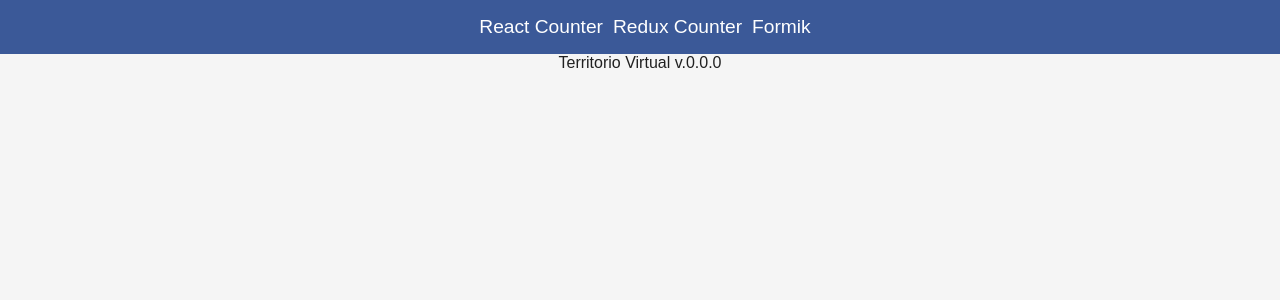
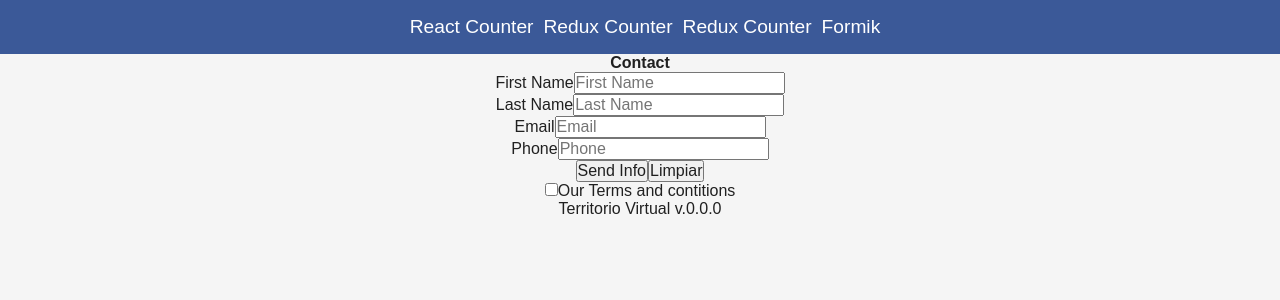
Before and after one commit to hackdante/basicReactInstall, a React (Create React App) app: page /test/basic-form in a window 1280 px wide. Shown: the top 300 px of the page. Built offline with nearby package versions, Linux system fonts and the light colour scheme.

Commit message:
After formik install

```diff
--- a/package.json
+++ b/package.json
@@ -12,6 +12,7 @@
     "@types/react": "^18.0.17",
     "@types/react-dom": "^18.0.6",
     "firebase": "^9.9.3",
+    "formik": "^2.2.9",
     "gsap": "^3.11.0",
     "react": "^18.2.0",
     "react-dom": "^18.2.0",
--- a/src/App.tsx
+++ b/src/App.tsx
@@ -6,6 +6,7 @@ import { Navbar } from "./components/globals/navbar/Navbar";
 import { Footer } from "./components/globals/footer/Footer";
 import { SimpleCounter } from "./components/TEST/simpleCounter/SimpleCounter";
 import { Contact } from "./components/forms/contact/Contact";
+import { Formik } from "./components/forms/formik/Formik";
 
 function App() {
   return (
@@ -16,7 +17,8 @@ function App() {
         <Route path="/" element={<Home />} />
         <Route path="test/counter" element={<CounterComponent />} />
         <Route path="test/simple-counter" element={<SimpleCounter />} />
-        <Route path="test/formik" element={<Contact />} />
+        <Route path="test/basic-form" element={<Contact />} />
+        <Route path="test/formik" element={<Formik />} />
       </Routes>
       <Footer />
     </div>
--- a/src/components/forms/contact/Contact.tsx
+++ b/src/components/forms/contact/Contact.tsx
@@ -1,5 +1,90 @@
+import { ChangeEvent, FormEvent, useState } from "react";
+import { useForm } from "../../../hooks/forms/useForm";
+
 export const Contact = () => {
+  const [politicsTerms, setPoliticsTerms] = useState<boolean>(false);
+  const { firstName, lastName, email, phone, onChangeForm, resetForm } = useForm({
+    firstName: "",
+    lastName: "",
+    phone: "",
+    email: "",
+  });
+
+  const onSubmitForm = (e: FormEvent<HTMLFormElement>) => {
+    e.preventDefault();
+    console.log(e.target);
+  };
+
+  const onCheckTerms = (e: ChangeEvent<HTMLInputElement>) => {
+    setPoliticsTerms(!politicsTerms);
+    console.log(e.target.checked);
+    console.log(e.target.value);
+  };
+
   return (
-    <div>Contact</div>
-  )
-}
+    <div className="form">
+      <h2>Contact</h2>
+      <form className="form" noValidate onSubmit={onSubmitForm}>
+        <div className="formContainer">
+          <div className="form-item">
+            <label className="formLabel">First Name</label>
+            <input
+              type="text"
+              name="firstName"
+              placeholder="First Name"
+              value={firstName}
+              onChange={onChangeForm}
+            />
+          </div>
+
+          <div className="form-item">
+            <label className="formLabel">Last Name</label>
+            <input
+              type="text"
+              name="lastName"
+              placeholder="Last Name"
+              value={lastName}
+              onChange={onChangeForm}
+            />
+          </div>
+          <div className="form-item">
+            <label className="formLabel">Email</label>
+            <input
+              type="email"
+              name="email"
+              placeholder="Email"
+              value={email}
+              onChange={onChangeForm}
+            />
+          </div>
+
+          <div className="form-item">
+            <label className="formLabel">Phone</label>
+            <input
+              type="tel"
+              name="phone"
+              placeholder="Phone"
+              value={phone}
+              onChange={onChangeForm}
+            />
+          </div>
+
+          <div className="form-item-button">
+            <button type="submit">Send Info</button>
+            <button type="button" onClick={resetForm}>Limpiar</button>
+          </div>
+
+
+        </div>
+      </form>
+      <div className="formPolitics">
+        <input
+          type="checkbox"
+          onChange={onCheckTerms}
+          checked={politicsTerms}
+        />
+        Our Terms and contitions
+      </div>
+    </div>
+  );
+};
--- /dev/null
+++ b/src/components/forms/formik/Formik.tsx
@@ -0,0 +1,40 @@
+import './styles/styles.css'
+
+export const Formik = () => {
+  return (
+    <div className="form">
+      <h2>Contact FORMIK</h2>
+      <form className="form" noValidate>
+        <div className="formContainer">
+          <div className="form-item">
+            <label className="formLabel">First Name</label>
+            <input type="text" name="firstName" placeholder="First Name" />
+          </div>
+
+          <div className="form-item">
+            <label className="formLabel">Last Name</label>
+            <input type="text" name="lastName" placeholder="Last Name" />
+          </div>
+          <div className="form-item">
+            <label className="formLabel">Email</label>
+            <input type="email" name="email" placeholder="Email" />
+          </div>
+
+          <div className="form-item">
+            <label className="formLabel">Phone</label>
+            <input type="tel" name="phone" placeholder="Phone" />
+          </div>
+
+          <div className="form-item-button">
+            <button type="submit">Send Info</button>
+            <button type="button">Limpiar</button>
+          </div>
+        </div>
+      </form>
+      <div className="formPolitics">
+        <input type="checkbox" />
+        Our Terms and contitions
+      </div>
+    </div>
+  );
+};
--- /dev/null
+++ b/src/components/forms/formik/styles/styles.css
@@ -0,0 +1,3 @@
+.form{
+    background-color: var(--);
+}
--- a/src/components/globals/navbar/Navbar.tsx
+++ b/src/components/globals/navbar/Navbar.tsx
@@ -16,6 +16,11 @@ export const Navbar = () => {
           </Link>
         </li>
         <li>
+          <Link to="test/basic-form">
+            <span className="navbarItem">Redux Counter</span>
+          </Link>
+        </li>
+        <li>
           <Link to="test/formik">
             <span className="navbarItem">Formik</span>
           </Link>
--- /dev/null
+++ b/src/hooks/forms/useForm.ts
@@ -0,0 +1,22 @@
+import { ChangeEvent, useState } from "react";
+
+export const useForm = <T>(initialForm: T) => {
+    const [formData, setFormData] = useState(initialForm);
+    const onChangeForm = (e: ChangeEvent<HTMLInputElement>) => {
+        console.log(e.target.value);
+        setFormData((prev) => ({
+            ...prev,
+            [e.target.name]: e.target.value,
+        }));
+    };
+
+    const resetForm = () => {
+        setFormData({...initialForm})
+    }
+
+    return {
+        ...formData,
+        onChangeForm,
+        resetForm
+    }
+}
--- a/src/index.css
+++ /dev/null
@@ -1,13 +0,0 @@
-body {
-  margin: 0;
-  font-family: -apple-system, BlinkMacSystemFont, 'Segoe UI', 'Roboto', 'Oxygen',
-    'Ubuntu', 'Cantarell', 'Fira Sans', 'Droid Sans', 'Helvetica Neue',
-    sans-serif;
-  -webkit-font-smoothing: antialiased;
-  -moz-osx-font-smoothing: grayscale;
-}
-
-code {
-  font-family: source-code-pro, Menlo, Monaco, Consolas, 'Courier New',
-    monospace;
-}
```
Also changed, not shown: src/components/forms/contact/styles/styles.css (added), 1 other file (tests, documents, lock files or other folders).
